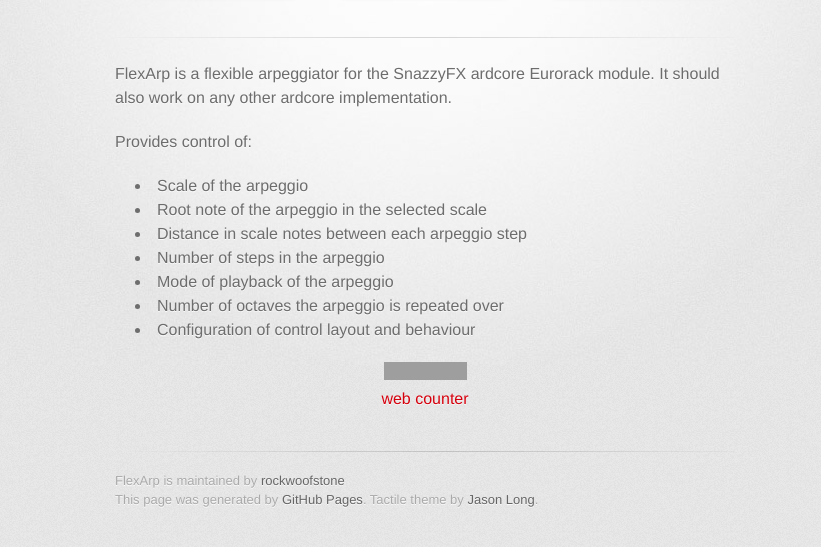
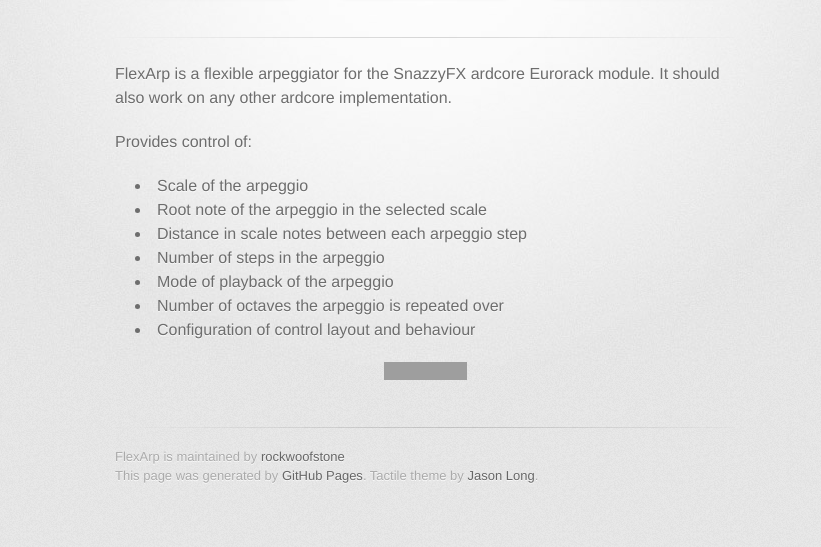
Before and after one commit to rockwoofstone/FlexArp, a plain HTML site: page index.html in a window 1280 px wide. Shown: the part 209-756 px from the top of the page, without its empty margins (215-1036 px from the left). Drawn offline with Linux system fonts and the light colour scheme; grey boxes are pictures that could not be loaded; a web font is replaced by a local one.

Commit message:
Update index.html

```diff
--- a/index.html
+++ b/index.html
@@ -47,7 +47,7 @@
         </section>
 
 <!-- Start of SimpleHitCounter Code -->
-<div align="center"><a href="http://www.simplehitcounter.com" target="_blank"><img src="http://simplehitcounter.com/hit.php?uid=1618094&f=0&b=16777215" border="0" height="18" width="83" alt="web counter"></a><br><a href="http://www.simplehitcounter.com" target="_blank" style="text-decoration:none;">web counter</a></div>
+<div align="center"><img src="http://simplehitcounter.com/hit.php?uid=1618094&f=0&b=16777215" border="0" height="18" width="83" alt="web counter"></div>
 <!-- End of SimpleHitCounter Code -->
 
 <footer>
```
